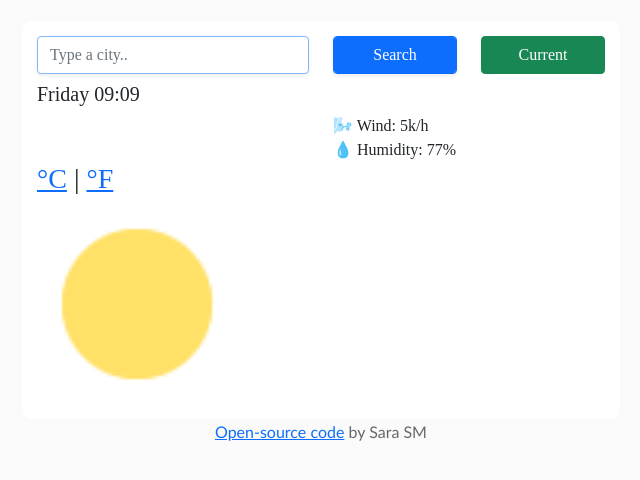
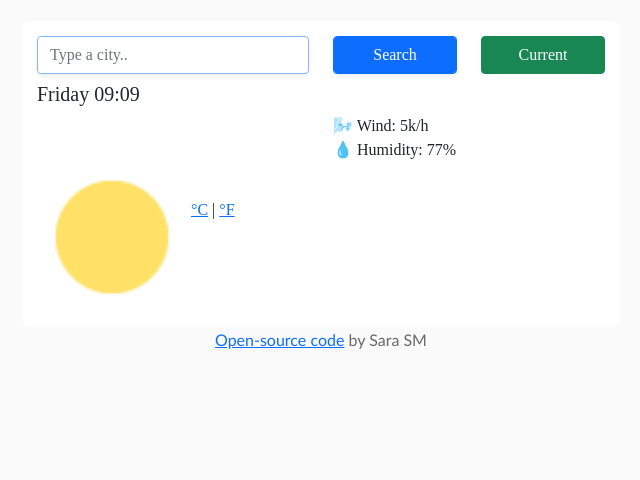
Before and after one commit to SaraSaria/Weather-app7, a plain HTML site: page index.html in a window 1280 px wide. Shown: the whole page, without its empty margins (319-959 px from the left). Drawn offline with nearby package versions, Linux system fonts and the light colour scheme; no server answers; a web font is replaced by a local one.

Commit message:
updated css

```diff
--- a/index.html
+++ b/index.html
@@ -68,13 +68,20 @@
           </div>
         </div>
 
-        <h4>
-          <span id="temperature"></span>
-          <a href="#" id="celsius-link">°C</a> |
-          <a href="#" id="fahrenheit-link">°F</a>
-        </h4>
+        <div class="clearfix weather-temperature">
+          <img
+            src="images/sunny.png"
+            width="150px"
+            alt="clear"
+            class="float-left"
+          />
 
-        <img src="images/sunny.png" width="200px" alt="" />
+          <span id="temperature" class="temperature"></span>
+          <small class="units"
+            ><a href="#" id="celsius-link">°C</a> |
+            <a href="#" id="fahrenheit-link">°F</a>
+          </small>
+        </div>
       </div>
     </div>
     <p>
--- a/src/styles.css
+++ b/src/styles.css
@@ -13,16 +13,18 @@ h3 {
   font-size: 20px;
 }
 
-h4 {
-  font-size: 28px;
-  font-weight: 500;
-}
 ul {
   margin: 0;
   padding: 0;
 }
 li {
   list-style: none;
+}
+
+.temperature {
+  font-size: 50px;
+  font-weight: 600;
+  line-height: 1;
 }
 
 .weather-app {
@@ -35,6 +37,11 @@ li {
   border-radius: 10px;
 }
 
+.weather-temperature .units {
+  position: relative;
+  font-size: 16px;
+  top: -26px;
+}
 p {
   font-family: "Gill Sans", "Gill Sans MT", Calibri, "Trebuchet MS", sans-serif;
   color: dimgray;
```
